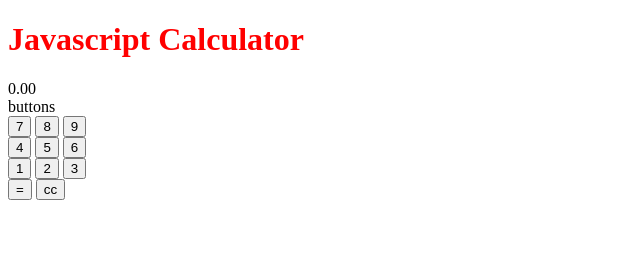
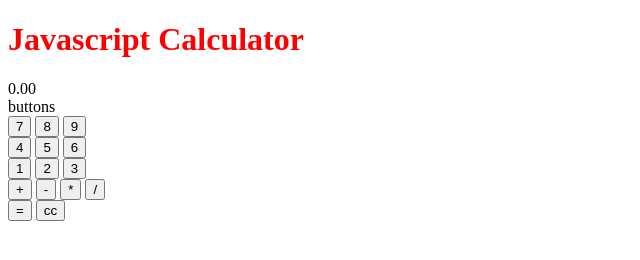
Before and after one commit to Neo319/calculator, a plain HTML site: page index.html in a window 1280 px wide. Shown: the whole page, without its empty margins (0-640 px from the left). Drawn offline with Linux system fonts and the light colour scheme.

Commit message:
add operator buttons

```diff
--- a/index.html
+++ b/index.html
@@ -28,6 +28,12 @@
             <button class = "digit" id="3"> 3 </button>
 
         </div>
+        <div>
+            <button class = "operator" id="+"> + </button>
+            <button class = "operator" id="-"> - </button>
+            <button class = "operator" id="*"> * </button>
+            <button class = "operator" id="/"> / </button>
+        </div>
         <button id="confirm"> = </button>
         <button id="clear"> cc </button>
     </div>
```
